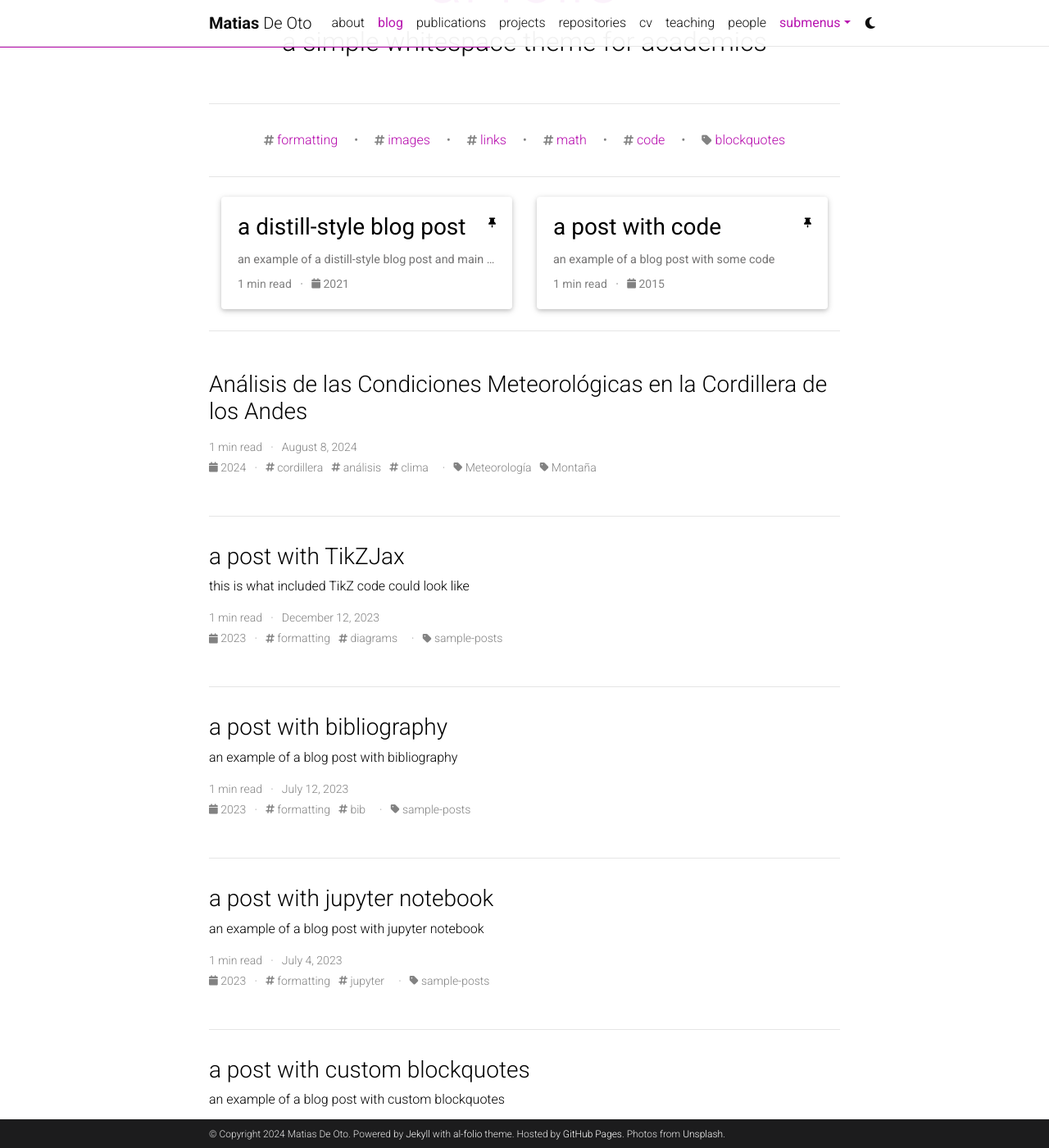
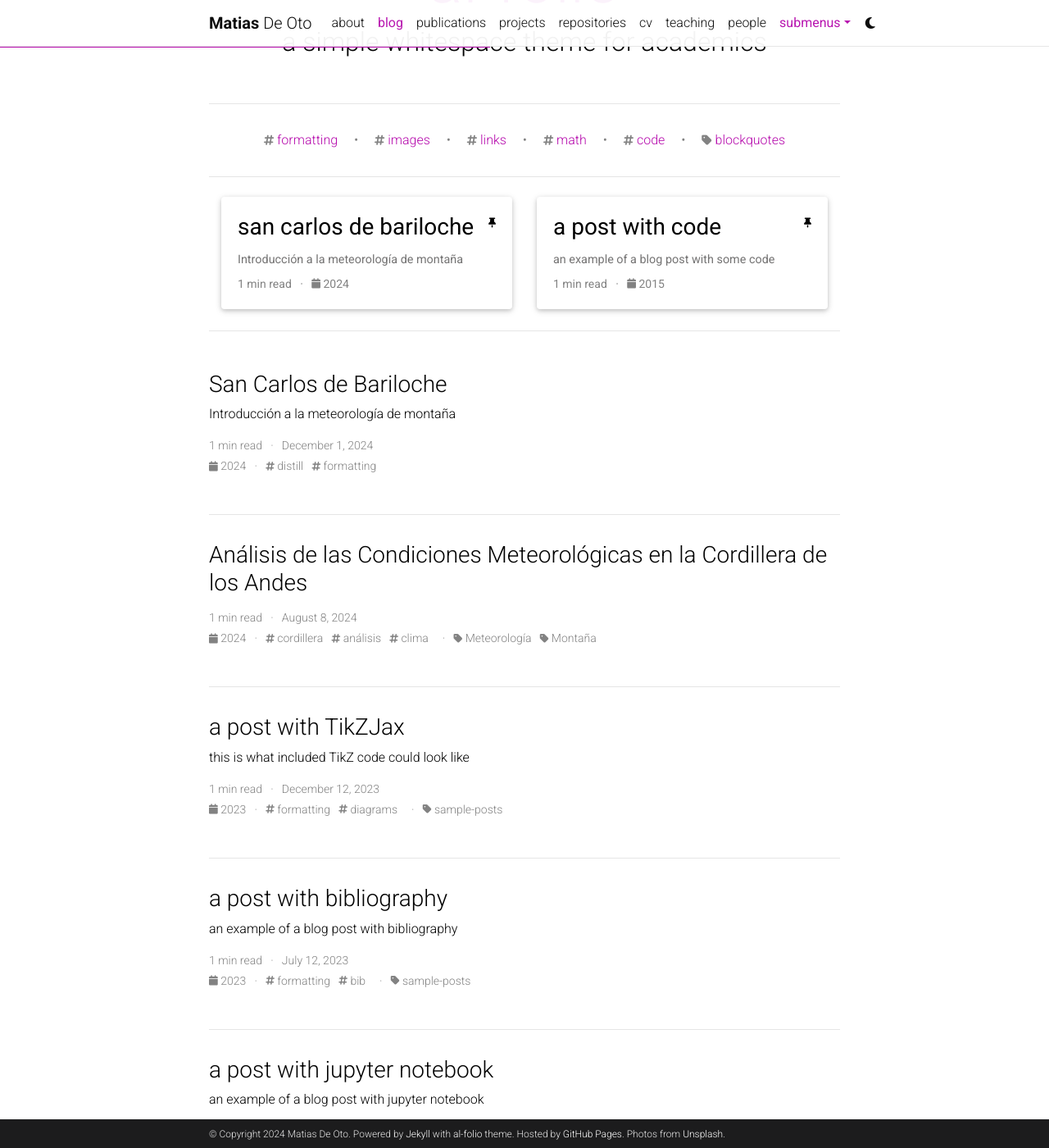
Before and after one commit to mdeoto/mdeoto.github.io, a Jekyll site: the page built from _pages/blog.md, in a window 1280 px wide and 1400 px high, scrolled down 209 px. Shown: the whole window at 82% size. Built offline with Jekyll 4.4.1, drawn with Linux system fonts in a browser that asks for light colours; the list of posts is cut into pages by our own code; comment, search, counter and statistics services are not loaded; a style sheet for code colours, icons or effects is not loaded; some of the changed text lies outside the part shown.

Commit message:
Añadí mi primera publicación sobre meteorología de montaña

```diff
--- a/_posts/2018-12-22-distill.md
+++ b/_posts/2018-12-22-distill.md
@@ -1,25 +1,15 @@
 ---
 layout: distill
-title: a distill-style blog post
-description: an example of a distill-style blog post and main elements
+title: San Carlos de Bariloche
+description: Introducción a la meteorología de montaña
 tags: distill formatting
 giscus_comments: true
-date: 2021-05-22
+date: 2024-12-01
 featured: true
 
 authors:
-  - name: Albert Einstein
-    url: "https://en.wikipedia.org/wiki/Albert_Einstein"
-    affiliations:
-      name: IAS, Princeton
-  - name: Boris Podolsky
-    url: "https://en.wikipedia.org/wiki/Boris_Podolsky"
-    affiliations:
-      name: IAS, Princeton
-  - name: Nathan Rosen
-    url: "https://en.wikipedia.org/wiki/Nathan_Rosen"
-    affiliations:
-      name: IAS, Princeton
+  - name: Greenguru
+    url: "https://www.instagram.com/greenguru.bariloche/"
 
 bibliography: 2018-12-22-distill.bib
 
@@ -62,20 +52,14 @@
 
 ---
 
-## Equations
+## Meteorología de montaña
 
-This theme supports rendering beautiful math in inline and display modes using [MathJax 3](https://www.mathjax.org/) engine.
-You just need to surround your math expression with `$$`, like `$$ E = mc^2 $$`.
-If you leave it inside a paragraph, it will produce an inline expression, just like $$ E = mc^2 $$.
+Bariloche es una ciudad de 120000 hab. frente al Lago Nahuel Huapi dentro del Parque Nacional Nahuel Huapi. El realieve de la ciudad es variado entre valle y montañas, la figura muestra la distribución de alturas de la ciudad es, por este motivo que el relieve es el principal condicionante de la meteorología local. Falta meteorologia regional y hemisferica.
 
-To use display mode, again surround your expression with `$$` and place it as a separate paragraph.
-Here is an example:
+Todos estos detalles se deben tener en cuenta a la hora de vivir en esta ciudad o de estar en visita.
 
-$$
-\left( \sum_{k=1}^n a_k b_k \right)^2 \leq \left( \sum_{k=1}^n a_k^2 \right) \left( \sum_{k=1}^n b_k^2 \right)
-$$
-
-Note that MathJax 3 is [a major re-write of MathJax](https://docs.mathjax.org/en/latest/upgrading/whats-new-3.0.html) that brought a significant improvement to the loading and rendering speed, which is now [on par with KaTeX](http://www.intmath.com/cg5/katex-mathjax-comparison.php).
+sda [SMN](https://docs.mathjax.org/en/latest/upgrading/whats-new-3.0.html)
+sde [avalanchas](http://www.intmath.com/cg5/katex-mathjax-comparison.php).
 
 ***
 
```
Also changed, not shown: 2 other files.
